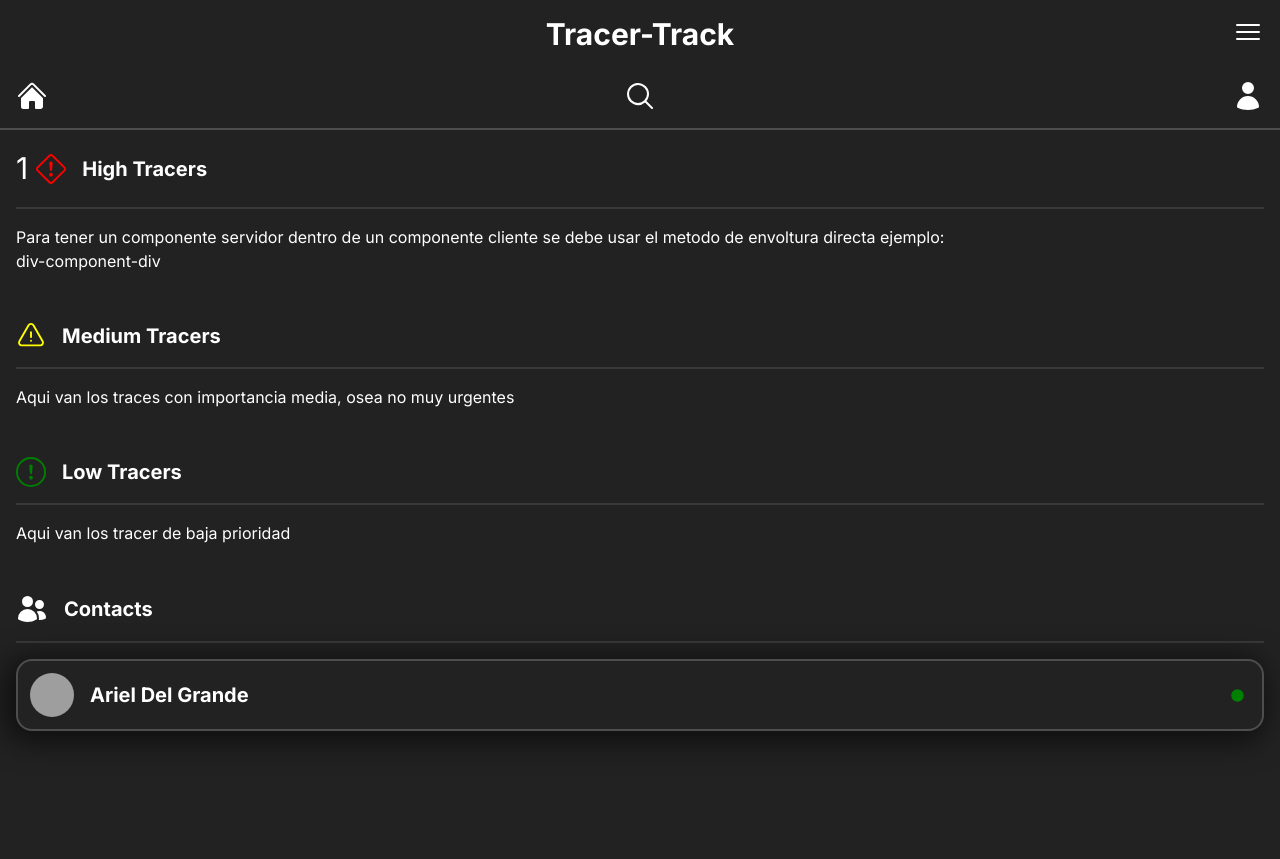
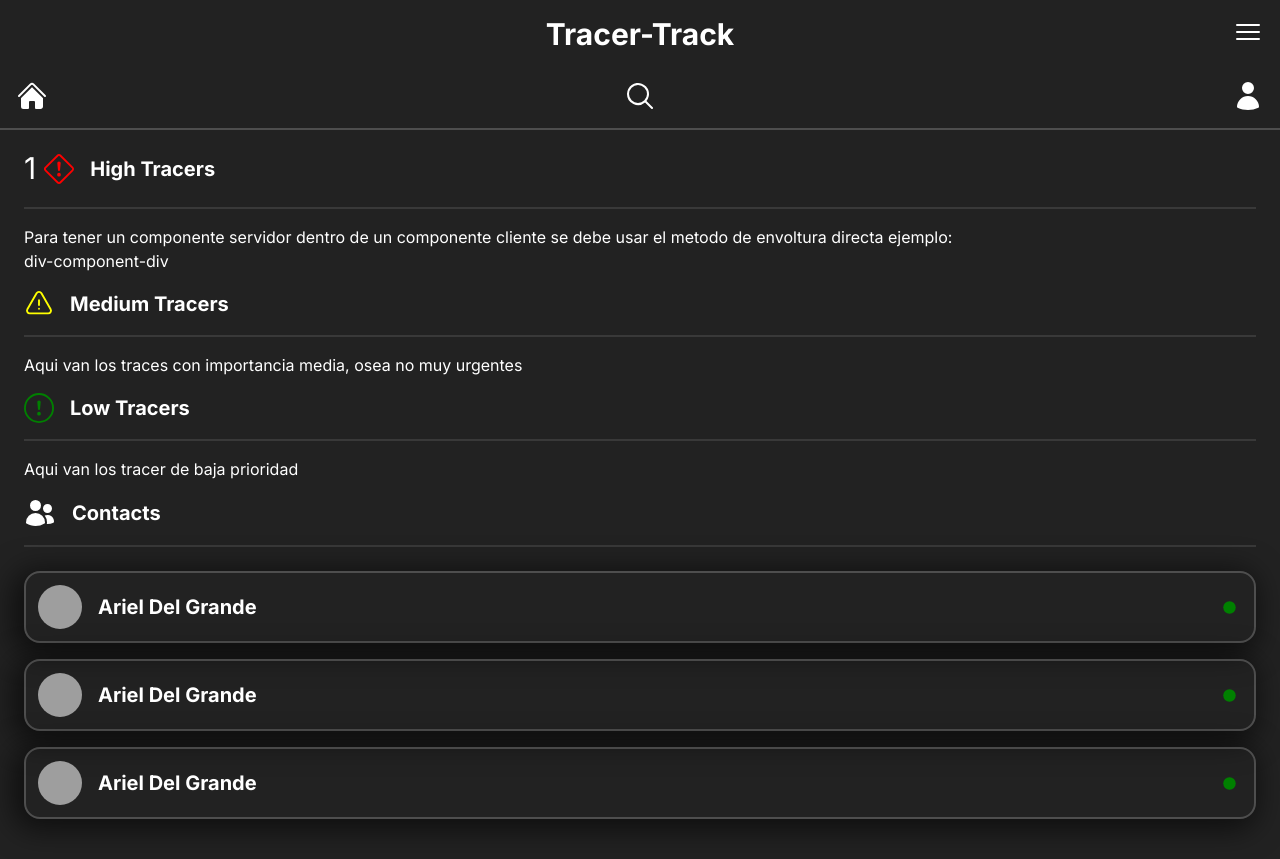
Before and after one commit to arieldelg/tracer, a Next.js app: page /home in a window 1280 px wide. Before the commit the page ends 800 px from the top, so only its background shows below. Built offline with nearby package versions, Linux system fonts and the light colour scheme; grey boxes are pictures that could not be loaded.

Commit message:
creation of backend and connection of database to backend

```diff
--- a/package.json
+++ b/package.json
@@ -10,6 +10,7 @@
   },
   "dependencies": {
     "@heroicons/react": "^2.1.3",
+    "@upstash/redis": "^1.31.5",
     "next": "14.2.4",
     "react": "^18",
     "react-dom": "^18",
--- a/src/app/(home)/home/page.tsx
+++ b/src/app/(home)/home/page.tsx
@@ -1,22 +1,17 @@
 import { UsersIcon } from "@heroicons/react/24/solid";
 import { HiOutlineExclamationTriangle } from "react-icons/hi2";
 import { BsExclamationDiamond, BsExclamationCircle } from "react-icons/bs";
-// import { headers } from "next/headers";
 import ClientWrappe from "@/components/ClientWrappe";
 import ContactCard from "@/components/ContactCard";
 
-const Home = async () => {
-  // const url = headers();
-  // const urlSplit = url.get("custom-header")?.split("/")[1];
-  // console.log(urlSplit);
-
+const Home = () => {
   return (
     <section className="w-full h-auto">
       <ClientWrappe>
         {
           // ! section High Tracers
         }
-        <div className="p-4">
+        <div className="">
           <div className="flex items-center space-x-4 pb-4 border-b-2 border-white/10">
             <p className="text-[30px] pr-2">1</p>
             <BsExclamationDiamond
@@ -39,7 +34,7 @@ const Home = async () => {
         {
           // ! section Medium Tracers
         }
-        <div className="p-4">
+        <div className="">
           <div className="flex items-center space-x-4 pb-4 border-b-2 border-white/10">
             {/* <p>0</p> */}
             <HiOutlineExclamationTriangle
@@ -59,7 +54,7 @@ const Home = async () => {
         {
           // ! section Lower Tracers
         }
-        <div className="p-4">
+        <div className="">
           <div className="flex items-center space-x-4 pb-4 border-b-2 border-white/10">
             <BsExclamationCircle
               size={30}
@@ -76,12 +71,14 @@ const Home = async () => {
         {
           // ! section Contacts
         }
-        <div className="p-4">
+        <div className="">
           <div className="flex items-center space-x-4 pb-4 border-b-2 border-white/10">
             <UsersIcon className="w-8" />
             <h2 className="text-xl font-bold">Contacts</h2>
           </div>
-          <div className="py-4">
+          <div className="py-6 space-y-4">
+            <ContactCard />
+            <ContactCard />
             <ContactCard />
           </div>
         </div>
--- a/src/app/(home)/search/page.tsx
+++ b/src/app/(home)/search/page.tsx
@@ -1,11 +1,31 @@
-import ClientWrappe from "@/components/ClientWrappe";
+"use client";
+import { useState, KeyboardEvent } from "react";
+import { MagnifyingGlassIcon } from "@heroicons/react/24/solid";
 
-const Search = async () => {
+const Search = () => {
+  const [value, setValue] = useState<string>("");
+  const enterSearch = (event: KeyboardEvent<HTMLInputElement>) => {
+    if (event.code === "Enter") {
+      console.log(event.code);
+    }
+  };
   return (
-    <section className="w-full h-auto">
-      <ClientWrappe>
-        <h1>search page</h1>
-      </ClientWrappe>
+    <section className="w-full h-auto px-6 py-4">
+      <div className="space-y-4">
+        <h1 className="text-2xl">Search:</h1>
+        <div className="flex border shadow-3xl px-4 rounded-xl">
+          <input
+            name="search"
+            id="search"
+            placeholder="Type anything"
+            className="w-full h-16  outline-none bg-transparent p-2  text-xl"
+            onChange={(e) => setValue(e.target.value)}
+            onKeyDown={(event) => enterSearch(event)}
+            // onKeyDown={(e) => enterSearch(e)}
+          />
+          <MagnifyingGlassIcon className="w-10" />
+        </div>
+      </div>
     </section>
   );
 };
--- a/src/app/page.tsx
+++ b/src/app/page.tsx
@@ -1,6 +1,9 @@
 // import Navbar from "@/components/Navbar";
 
-export default function Home() {
+import { db } from "@/lib/db";
+
+export default async function Home() {
+  await db.set("hello", "ariel");
   return (
     <main className=" w-screen">
       {
--- a/src/components/ClientWrappe.tsx
+++ b/src/components/ClientWrappe.tsx
@@ -1,38 +1,8 @@
 "use client";
-import React, { useEffect, useState } from "react";
-
-// type Scroll = {
-//   y: number;
-//   yLast: number;
-// };
 
 const ClientWrappe = ({ children }: { children: React.ReactNode }) => {
-  //   const [style, setStyle] = useState<string>("");
-  //   const [scroll, setScroll] = useState<Scroll>({
-  //     y: 0,
-  //     yLast: 0,
-  //   });
-  //   useEffect(() => {
-  //     setStyle("");
-  //     setTimeout(() => {
-  //       setStyle("transition-all -translate-y-16 duration-500");
-  //     }, 1000);
-  //   }, []);
-
-  //   useEffect(() => {
-  //     const handlescroll = () => {
-  //       setScroll((prev) => {
-  //         return {
-  //           y: window.scrollY,
-  //           yLast: prev.y,
-  //         };
-  //       });
-  //     };
-  //     window.addEventListener("scroll", handlescroll);
-  //     return () => removeEventListener("scroll", handlescroll);
-  //   }, [scroll]);
-  //   console.log(scroll);
-  return <div>{children}</div>;
+  //   console.log(props);
+  return <div className="px-6 py-4">{children}</div>;
 };
 
 export default ClientWrappe;
--- /dev/null
+++ b/src/lib/db.ts
@@ -0,0 +1,6 @@
+import { Redis } from "@upstash/redis";
+
+export const db = new Redis({
+  url: process.env.UPSTASH_REDIS_REST_URL,
+  token: process.env.UPSTASH_REDIS_REST_TOKEN,
+});
```
Also changed, not shown: 1 other file (tests, documents, lock files or other folders).
